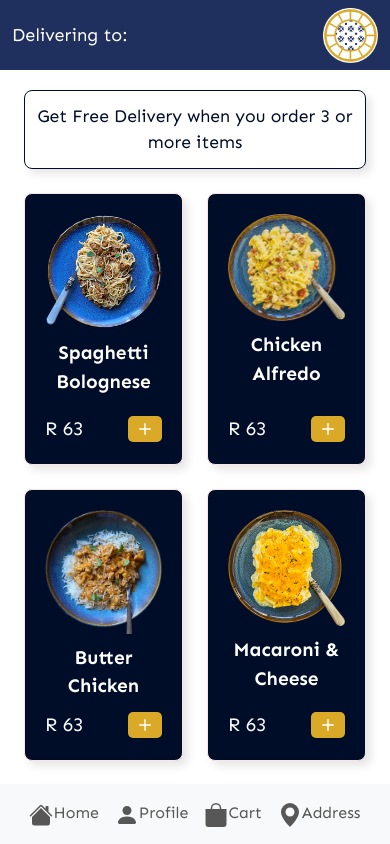
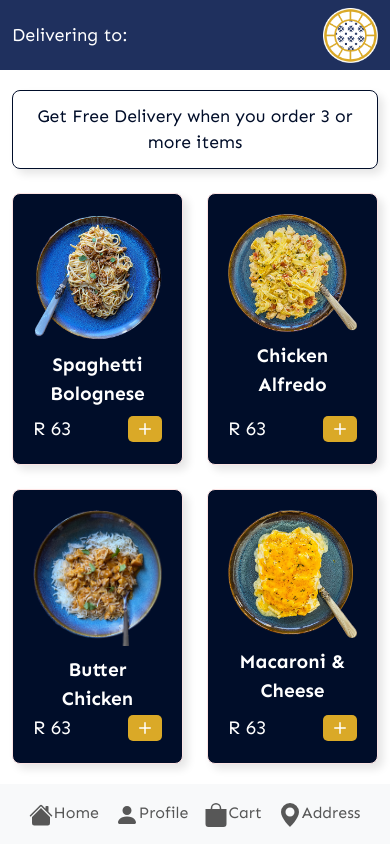
Before and after one commit to ReghardPretorius/MaaltijdV1.0.3-LivePayment, a React (Create React App) app in the folder frontend/: page / in a window 390 px wide. Built offline with nearby package versions, Linux system fonts and the light colour scheme; sample sign-in values are in the browser's storage.

Commit message:
Home view height changes

```diff
--- a/frontend/src/pages/Home.jsx
+++ b/frontend/src/pages/Home.jsx
@@ -37,7 +37,7 @@ const HomeScreen = () => {
     </div>
     </div>
         </Row>
-        <Row>
+        <Row >
           {displayPage.map((item) => (
             <Col
               lg="3"
--- a/frontend/src/pages/cart.jsx
+++ b/frontend/src/pages/cart.jsx
@@ -110,7 +110,7 @@ const Cart = () => {
 
     // Initial calculation
     // updateHeight();
-    setTimeout(updateHeight, 2000);
+    setTimeout(updateHeight, 3000);
 
     // Recalculate on window resize
     window.addEventListener('resize', updateHeight);
--- a/frontend/src/styles/home.css
+++ b/frontend/src/styles/home.css
@@ -1,14 +1,34 @@
-.homelayout {
-    /* background-color: #000D29 !important; */
-    /* height: calc(100vh-130px) !important; */
+/* .homelayout {
     top: 70px;
     height: calc(100vh - 130px);
     overflow-y: auto;
-    scrollbar-width: thin; /* For Firefox */
-    scrollbar-color: #888 #f1f1f1; /* For Firefox */
+    scrollbar-width: thin;
+    scrollbar-color: #888 #f1f1f1;
     margin-right: auto;
   margin-left:auto;
+} */
+
+.homelayout {
+  position: absolute; /* Ensures the positioning is relative to the viewport */
+  top: 70px; /* Adjust based on the header's height */
+  left: 0;
+  right: 0;
+  height: calc(100vh - 130px); /* 100vh minus the total height of header and footer */
+  overflow-y: auto;
+  scrollbar-width: thin; /* For Firefox */
+  scrollbar-color: #888 #f1f1f1; /* For Firefox */
+  padding: 0; /* Remove padding if present */
+  margin: 0 auto; /* Center the content horizontally */
 }
+
+@media screen and (max-width: 768px) {
+  .homelayout {
+    /* Adjustments for smaller screens if needed */
+    top: 70px; /* Or adjust if the header's height changes */
+    height: calc(100vh - 130px); /* Ensuring it still fits between header and footer */
+  }
+}
+
 
 /* Webkit browsers (Chrome, Safari) */
 .homelayout::-webkit-scrollbar {
```
